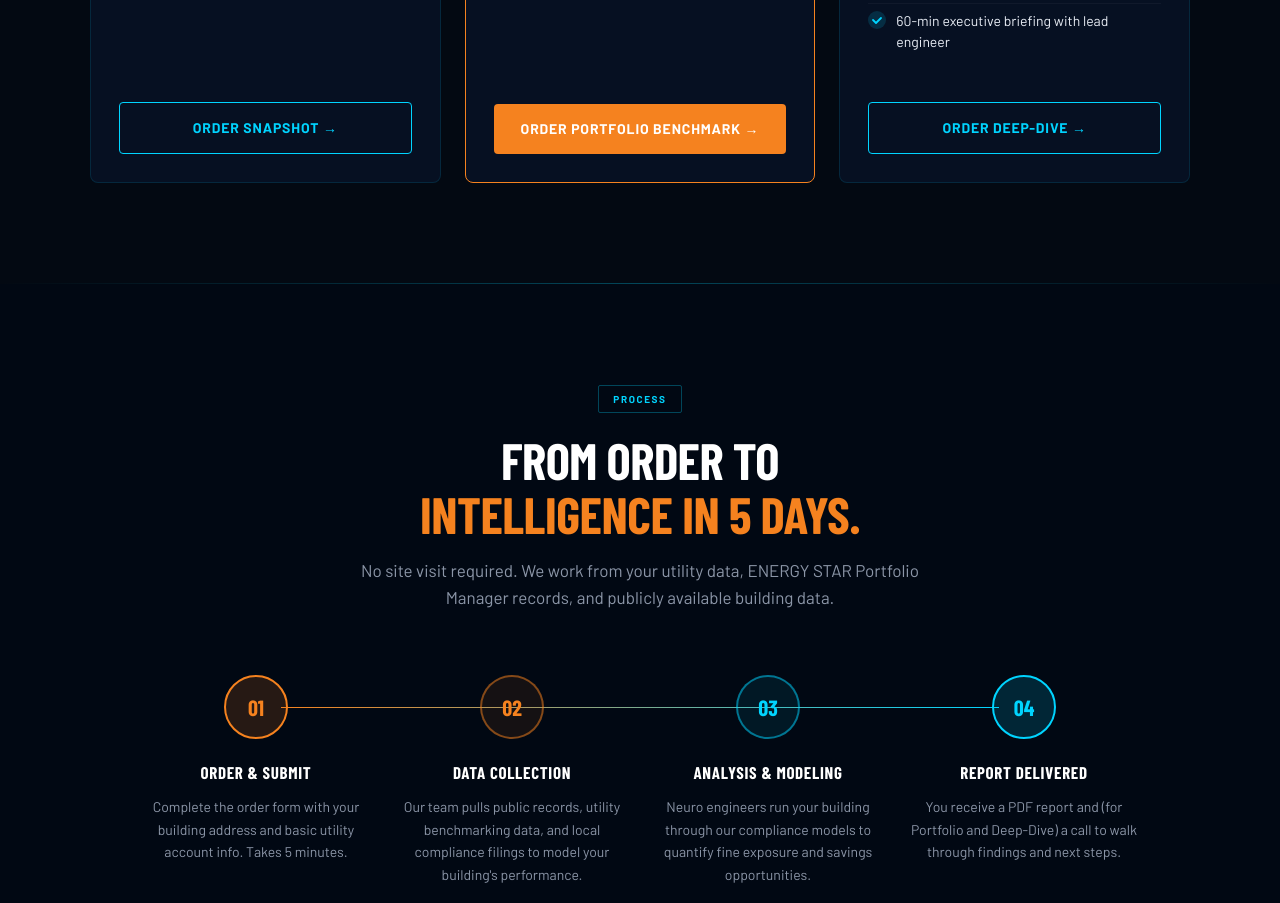
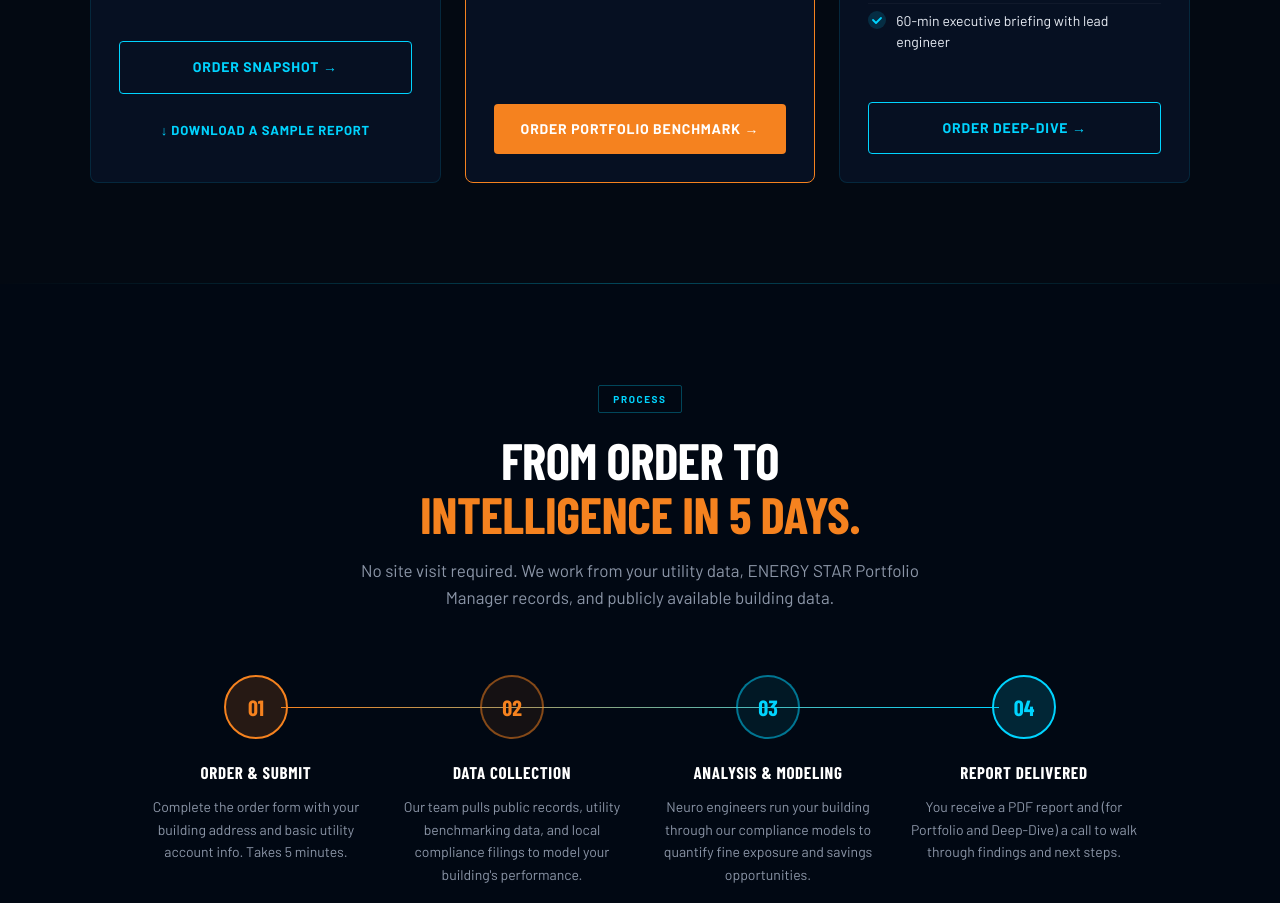
Before and after one commit to zacharyunger-sketch/neuro-reports, a plain HTML site: page index.html in a window 1280 px wide. Shown: the part 2931-3834 px from the top of the page. Drawn offline with nearby package versions, Linux system fonts and the light colour scheme; a web font is replaced by a local one.

Commit message:
Add sample report download link below Snapshot card CTA
Co-Authored-By: Claude Sonnet 4.6 <noreply@anthropic.com>

```diff
--- a/index.html
+++ b/index.html
@@ -1012,6 +1012,7 @@
         </ul>
         <div class="report-cta">
           <a href="https://tally.so/r/GxQVXk" class="cta-outline-cyan">Order Snapshot →</a>
+          <a href="https://drive.google.com/file/d/1-wN0Z5G5N2lrJzh14p1Fs_QLmfaPpIzP/view?usp=sharing" target="_blank" rel="noopener" style="display:block;text-align:center;margin-top:12px;font-size:13px;color:var(--cyan);text-decoration:none;">↓ Download a sample report</a>
         </div>
       </div>
 
```
